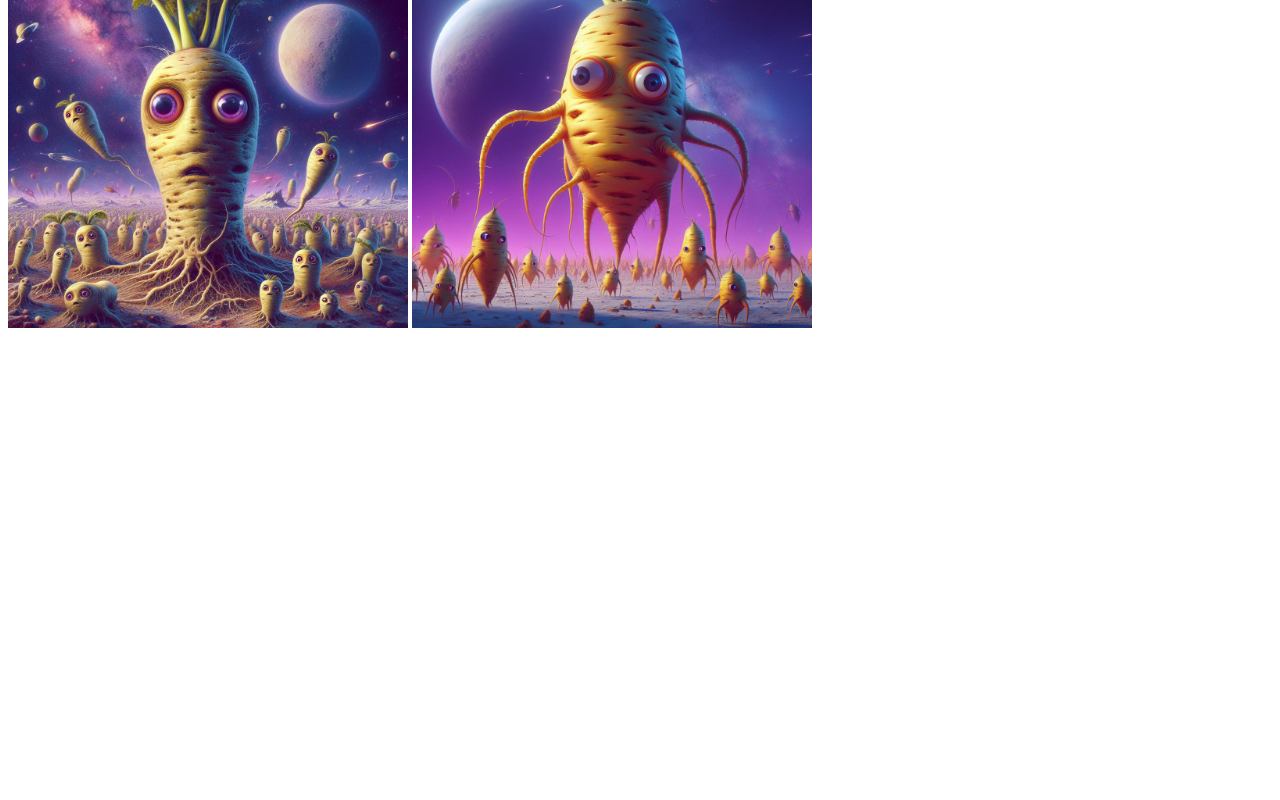
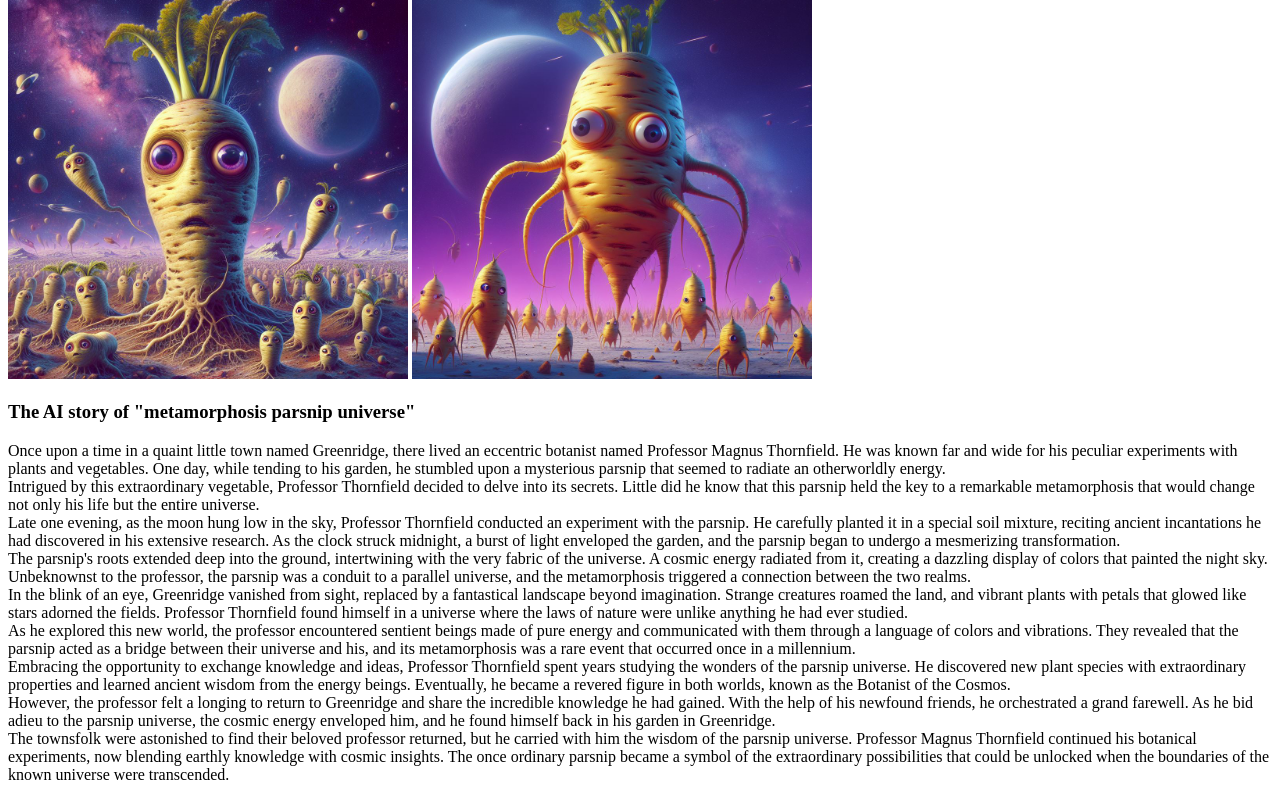
Before and after one commit to SupaSeeka/SEO, a plain HTML site: page index.html in a window 1280 px wide. Shown: the part 624-1424 px from the top of the page. Before the commit the page ends 964 px from the top, so only its background shows below. Drawn offline with Linux system fonts and the light colour scheme.

Commit message:
Update index.html

```diff
--- a/index.html
+++ b/index.html
@@ -5,8 +5,30 @@
 <p>Hello! This is a website worshiping the world of the "metamorphosis parsnip universe"</p>
 <p>It will show AI images created by copilot and also go in depth into the history and story of the "metamorphosis parsnip universe"</p>
 
-<img src="./imgs/pars1.jpeg" height="400px" width="400px">
-<img src="./imgs/pars2.jpeg" height="400px" width="400px">
+<h2>The AI images of "metamorphosis parsnip universe"</h2>
+<img src="./imgs/pars1.jpeg" height="400px" width="400px" alt="metamorphosis parsnip universe">
+<img src="./imgs/pars2.jpeg" height="400px" width="400px" alt="metamorphosis parsnip universe">
 <br>
-<img src="./imgs/pars3.jpeg" height="400px" width="400px">
-<img src="./imgs/pars4.jpeg" height="400px" width="400px">
+<img src="./imgs/pars3.jpeg" height="400px" width="400px" alt="metamorphosis parsnip universe">
+<img src="./imgs/pars4.jpeg" height="400px" width="400px" alt="metamorphosis parsnip universe">
+<br>
+<h3>The AI story of "metamorphosis parsnip universe"</h3>
+<p>
+    Once upon a time in a quaint little town named Greenridge, there lived an eccentric botanist named Professor Magnus Thornfield. He was known far and wide for his peculiar experiments with plants and vegetables. One day, while tending to his garden, he stumbled upon a mysterious parsnip that seemed to radiate an otherworldly energy.
+<br>
+    Intrigued by this extraordinary vegetable, Professor Thornfield decided to delve into its secrets. Little did he know that this parsnip held the key to a remarkable metamorphosis that would change not only his life but the entire universe.
+<br>
+    Late one evening, as the moon hung low in the sky, Professor Thornfield conducted an experiment with the parsnip. He carefully planted it in a special soil mixture, reciting ancient incantations he had discovered in his extensive research. As the clock struck midnight, a burst of light enveloped the garden, and the parsnip began to undergo a mesmerizing transformation.
+<br>
+    The parsnip's roots extended deep into the ground, intertwining with the very fabric of the universe. A cosmic energy radiated from it, creating a dazzling display of colors that painted the night sky. Unbeknownst to the professor, the parsnip was a conduit to a parallel universe, and the metamorphosis triggered a connection between the two realms.
+<br>
+    In the blink of an eye, Greenridge vanished from sight, replaced by a fantastical landscape beyond imagination. Strange creatures roamed the land, and vibrant plants with petals that glowed like stars adorned the fields. Professor Thornfield found himself in a universe where the laws of nature were unlike anything he had ever studied.
+<br>
+    As he explored this new world, the professor encountered sentient beings made of pure energy and communicated with them through a language of colors and vibrations. They revealed that the parsnip acted as a bridge between their universe and his, and its metamorphosis was a rare event that occurred once in a millennium.
+<br>
+    Embracing the opportunity to exchange knowledge and ideas, Professor Thornfield spent years studying the wonders of the parsnip universe. He discovered new plant species with extraordinary properties and learned ancient wisdom from the energy beings. Eventually, he became a revered figure in both worlds, known as the Botanist of the Cosmos.
+<br>
+    However, the professor felt a longing to return to Greenridge and share the incredible knowledge he had gained. With the help of his newfound friends, he orchestrated a grand farewell. As he bid adieu to the parsnip universe, the cosmic energy enveloped him, and he found himself back in his garden in Greenridge.
+<br>
+    The townsfolk were astonished to find their beloved professor returned, but he carried with him the wisdom of the parsnip universe. Professor Magnus Thornfield continued his botanical experiments, now blending earthly knowledge with cosmic insights. The once ordinary parsnip became a symbol of the extraordinary possibilities that could be unlocked when the boundaries of the known universe were transcended.
+</p>
```
